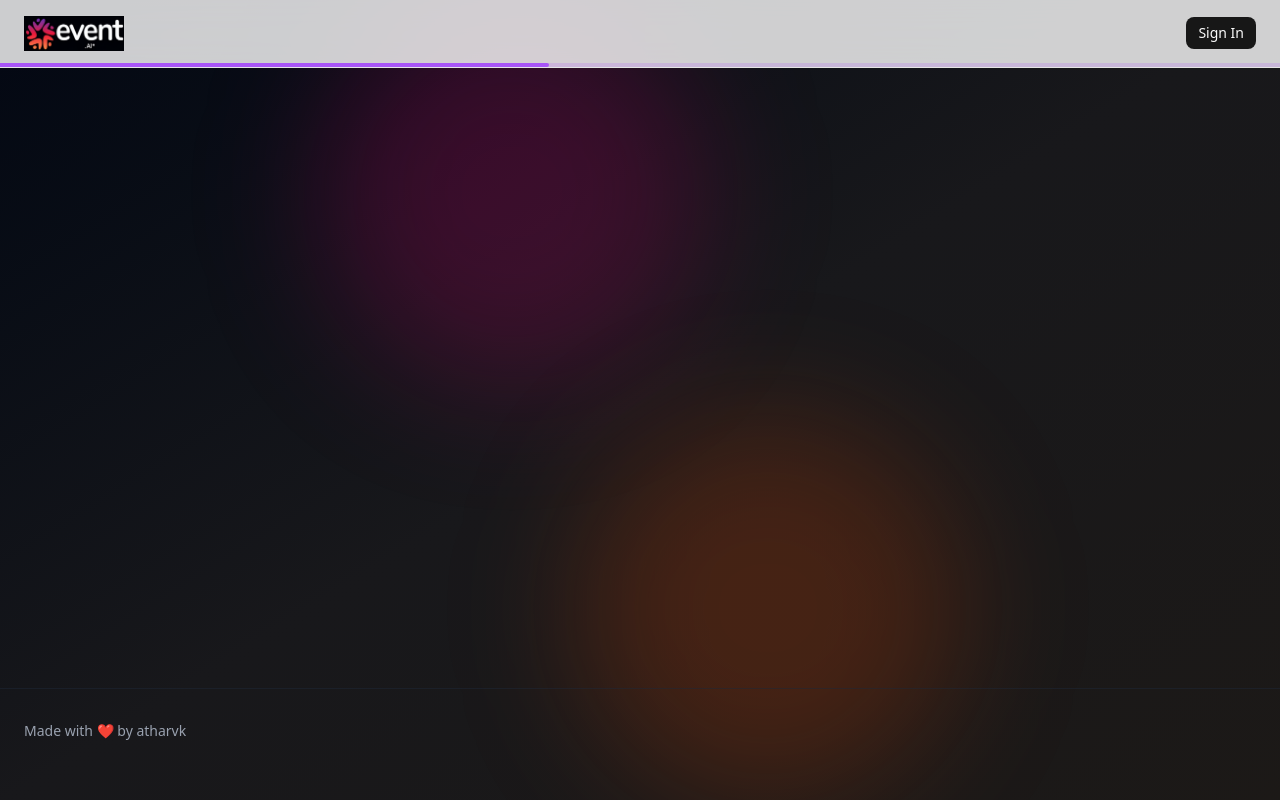
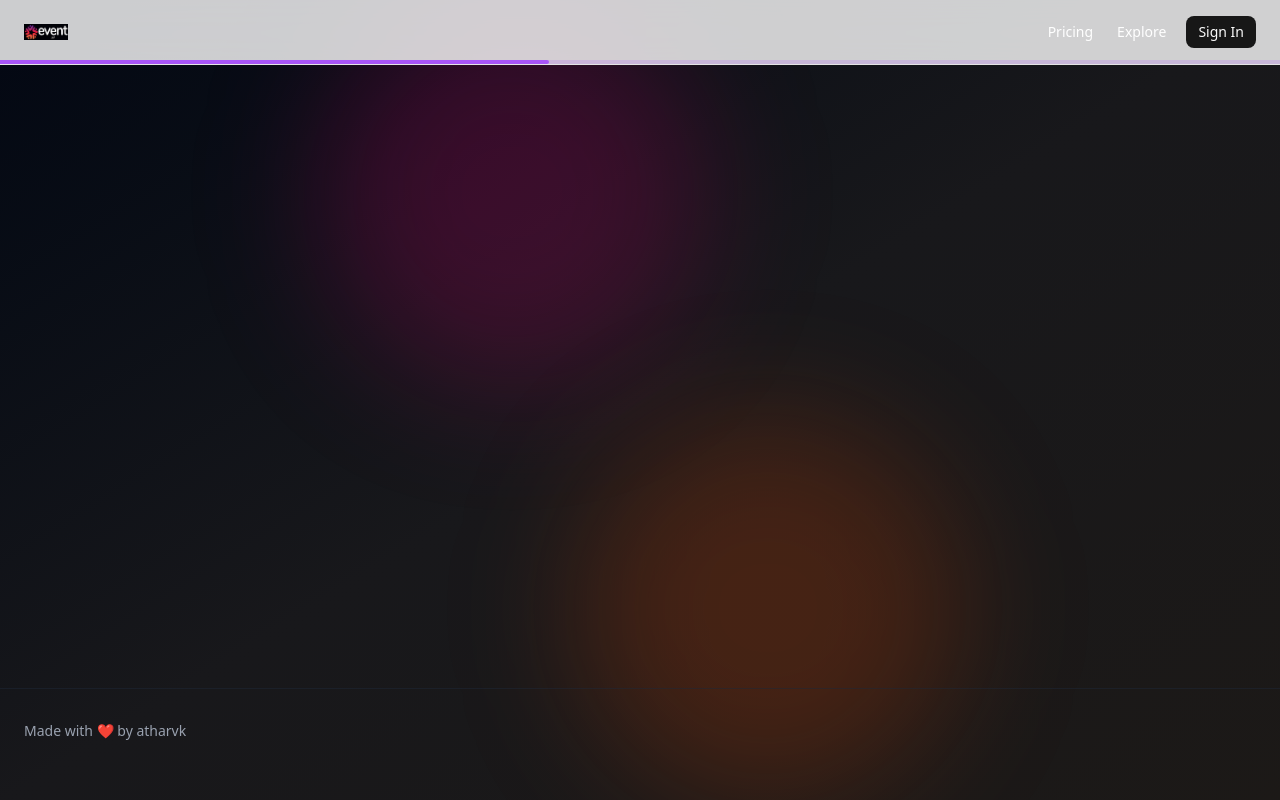
Before and after one commit to Atharv-K-979/event.ai, a Next.js app: page / in a window 1280 px wide. Built offline with nearby package versions, Linux system fonts and the light colour scheme; no server answers.

Commit message:
Done user profile section

```diff
--- a/components/header.jsx
+++ b/components/header.jsx
@@ -1,54 +1,116 @@
+// // "use client";
+// // import Image from "next/image";
+// // import Link from "next/link";
+// // import { SignInButton, UserButton } from "@clerk/nextjs";
+// // import { Button } from "./ui/button";
+// // import { Authenticated,Unauthenticated } from "convex/react";
+// // import { BarLoader } from "react-spinners";
+// // import { useStoreUserEffect } from "../hooks/use-store-user";
+
+
+// // export default function Header() {
+// //   const {isLoading} = useStoreUserEffect();
+// //   return (
+// //     <>
+// //     <nav className="fixed top-0 left-0 right-0 z-50 bg-background/80 backdrop-blur-xl border-b">
+// //       <div className="max-w-7xl mx-auto px-6 py-4 flex items-center justify-between">
+// //         <Link href="/" className="flex items-center">
+// //           <Image
+// //             src="/logo.png"
+// //             alt="logo"
+// //             width={100}
+// //             height={100}
+// //             priority
+// //             />
+// //         </Link>
+// //             {/* Search desktop */}
+// //            {/* Right side actions */}
+// //            <div className="flex items-center">
+// //             <Authenticated>
+// //               {/* Create event */}
+
+// //               <UserButton />
+// //             </Authenticated>
+
+
+// //             <Unauthenticated>
+// //               <SignInButton mode="modal">
+// //                 <Button size="sm">Sign In</Button>
+// //               </SignInButton>
+// //             </Unauthenticated>
+
+// //            </div>
+// //       </div>
+// //       {/* mobile search */}
+// //       {/* Loader */}
+// //       {isLoading && <div className="absolute bottum-0 left-0 w-full">
+// //         <BarLoader width="100%" color="#a855f7"/>
+// //       </div>}
+// //     </nav>
+// //     {/* Modals */}
+// //     </>
+// //   );
+// // }
+
+
+
 // "use client";
+
 // import Image from "next/image";
 // import Link from "next/link";
-// import { SignInButton, UserButton } from "@clerk/nextjs";
+// import { SignInButton, UserButton, SignedIn, SignedOut } from "@clerk/nextjs";
 // import { Button } from "./ui/button";
-// import { Authenticated,Unauthenticated } from "convex/react";
 // import { BarLoader } from "react-spinners";
 // import { useStoreUserEffect } from "../hooks/use-store-user";
-
+// import React,{useState,useEffect} from "react";
+// import { Building, Plus, User, Ticket } from "lucide-react";
 
 // export default function Header() {
-//   const {isLoading} = useStoreUserEffect();
+//   const { isLoading } = useStoreUserEffect();
+//   const [showUpgradeModal,setShowUpgradeModal]=useState(false);
 //   return (
-//     <>
 //     <nav className="fixed top-0 left-0 right-0 z-50 bg-background/80 backdrop-blur-xl border-b">
 //       <div className="max-w-7xl mx-auto px-6 py-4 flex items-center justify-between">
 //         <Link href="/" className="flex items-center">
-//           <Image
-//             src="/logo.png"
-//             alt="logo"
-//             width={100}
-//             height={100}
-//             priority
-//             />
+//           <Image src="/logo.png" alt="logo" width={44} height={44} priority />
 //         </Link>
-//             {/* Search desktop */}
-//            {/* Right side actions */}
-//            <div className="flex items-center">
-//             <Authenticated>
-//               {/* Create event */}
 
-//               <UserButton />
-//             </Authenticated>
+//         <div className="flex items-center">
+//           <Button variant={"ghost"} size="sm" onClick={()=>setShowUpgradeModal(true)}>Pricing</Button>
+//           <Button variant={"ghost"} size="sm" asChild className={"mr-2"}>
+//             <Link href="/explore">Explore</Link>
+//           </Button>
+//           <SignedIn>
+//             <Link href="/create-event">
+//             <Button className="flex gap-2 mr-4">
+//               <Plus className="w-4 h-4"/>
+//               <span className="hidden sm:inline">Create Event</span>
+//             </Button>
+//             </Link>
+//             <UserButton>
+//               <UserButton.MenuItems>
+//                 <UserButton.Action label="My Tickets" labelIcon={<Ticket size={16}/>} href="/my-tickets"/>
+//                 <UserButton.Action label="My Events" labelIcon={<Building size={16}/>} href="/my-events"/>
 
+//                 <UserButton.Action label="manageAccount" />
+//               </UserButton.MenuItems>
+//               </UserButton>
+//           </SignedIn>
 
-//             <Unauthenticated>
-//               <SignInButton mode="modal">
-//                 <Button size="sm">Sign In</Button>
-//               </SignInButton>
-//             </Unauthenticated>
+//           <SignedOut>
+//             <SignInButton mode="modal">
+//               <Button size="sm">Sign In</Button>
+//             </SignInButton>
+//           </SignedOut>
+//         </div>
+//       </div>
 
-//            </div>
-//       </div>
-//       {/* mobile search */}
-//       {/* Loader */}
-//       {isLoading && <div className="absolute bottum-0 left-0 w-full">
-//         <BarLoader width="100%" color="#a855f7"/>
-//       </div>}
+//       {isLoading && (
+//         <div className="absolute bottom-0 left-0 w-full">
+//           <BarLoader width="100%" color="#a855f7" />
+//         </div>
+//       )}
 //     </nav>
-//     {/* Modals */}
-//     </>
 //   );
 // }
 
@@ -62,20 +124,60 @@ import { SignInButton, UserButton, SignedIn, SignedOut } from "@clerk/nextjs";
 import { Button } from "./ui/button";
 import { BarLoader } from "react-spinners";
 import { useStoreUserEffect } from "../hooks/use-store-user";
+import React, { useState } from "react";
+import { Building, Plus, Ticket } from "lucide-react";
 
 export default function Header() {
   const { isLoading } = useStoreUserEffect();
+  const [showUpgradeModal, setShowUpgradeModal] = useState(false);
 
   return (
     <nav className="fixed top-0 left-0 right-0 z-50 bg-background/80 backdrop-blur-xl border-b">
       <div className="max-w-7xl mx-auto px-6 py-4 flex items-center justify-between">
         <Link href="/" className="flex items-center">
-          <Image src="/logo.png" alt="logo" width={100} height={100} priority />
+          <Image src="/logo.png" alt="logo" width={44} height={44} priority />
         </Link>
 
         <div className="flex items-center">
+          <Button
+            variant="ghost"
+            size="sm"
+            onClick={() => setShowUpgradeModal(true)}
+          >
+            Pricing
+          </Button>
+
+          <Button variant="ghost" size="sm" asChild className="mr-2">
+            <Link href="/explore">Explore</Link>
+          </Button>
+
           <SignedIn>
-            <UserButton />
+            <Link href="/create-event">
+              <Button className="flex gap-2 mr-4">
+                <Plus className="w-4 h-4" />
+                <span className="hidden sm:inline">Create Event</span>
+              </Button>
+            </Link>
+
+            <UserButton>
+              <UserButton.MenuItems>
+                <UserButton.Action
+                  label="My Tickets"
+                  labelIcon={<Ticket size={16} />}
+                  href="/my-tickets"
+                />
+
+                <UserButton.Action
+                  label="My Events"
+                  labelIcon={<Building size={16} />}
+                  href="/my-events"
+                />
+
+                {/* Clerk built-in action — MUST be exact */}
+                <UserButton.Action label="manageAccount" />
+              </UserButton.MenuItems>
+            </UserButton>
+
           </SignedIn>
 
           <SignedOut>
```
